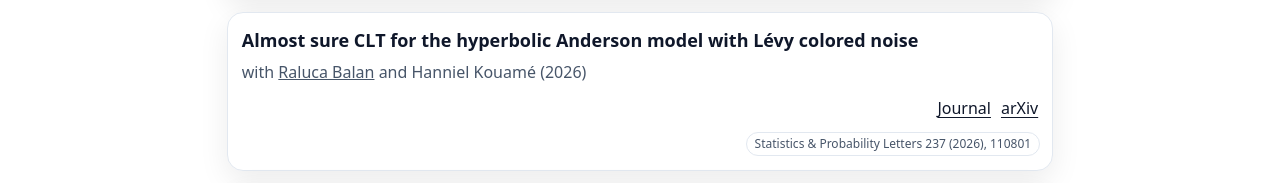
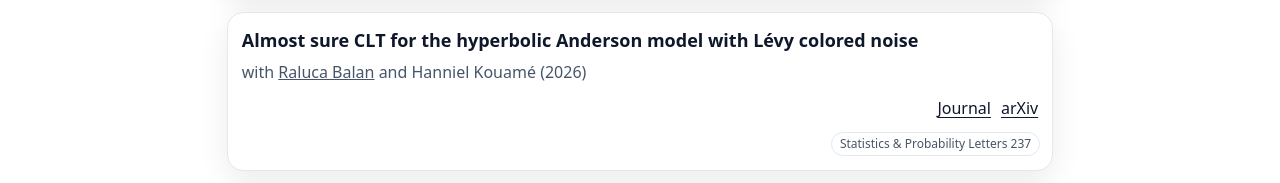
Before and after one commit to WilliamDStephenson/WilliamDStephenson.github.io, a plain HTML site: page index.html in a window 1280 px wide. Shown: the part 1574-1757 px from the top of the page. Drawn offline with Linux system fonts and the light colour scheme.

Commit message:
Update index.html

```diff
--- a/index.html
+++ b/index.html
@@ -172,7 +172,7 @@
             <div class="pub-actions">
               <a class="link" href="https://doi.org/10.1016/j.spl.2026.110801" target="_blank" rel="noopener">Journal</a>
               <a class="link" href="https://arxiv.org/abs/2602.24189" target="_blank" rel="noopener">arXiv</a>
-              <p class="pub-venue"><span class="tag">Statistics &amp; Probability Letters 237 (2026), 110801</span></p>
+              <p class="pub-venue"><span class="tag">Statistics &amp; Probability Letters 237</span></p>
             </div>
           </li>
           <li class="pub" data-type="Preprint" data-year="2026">
```
